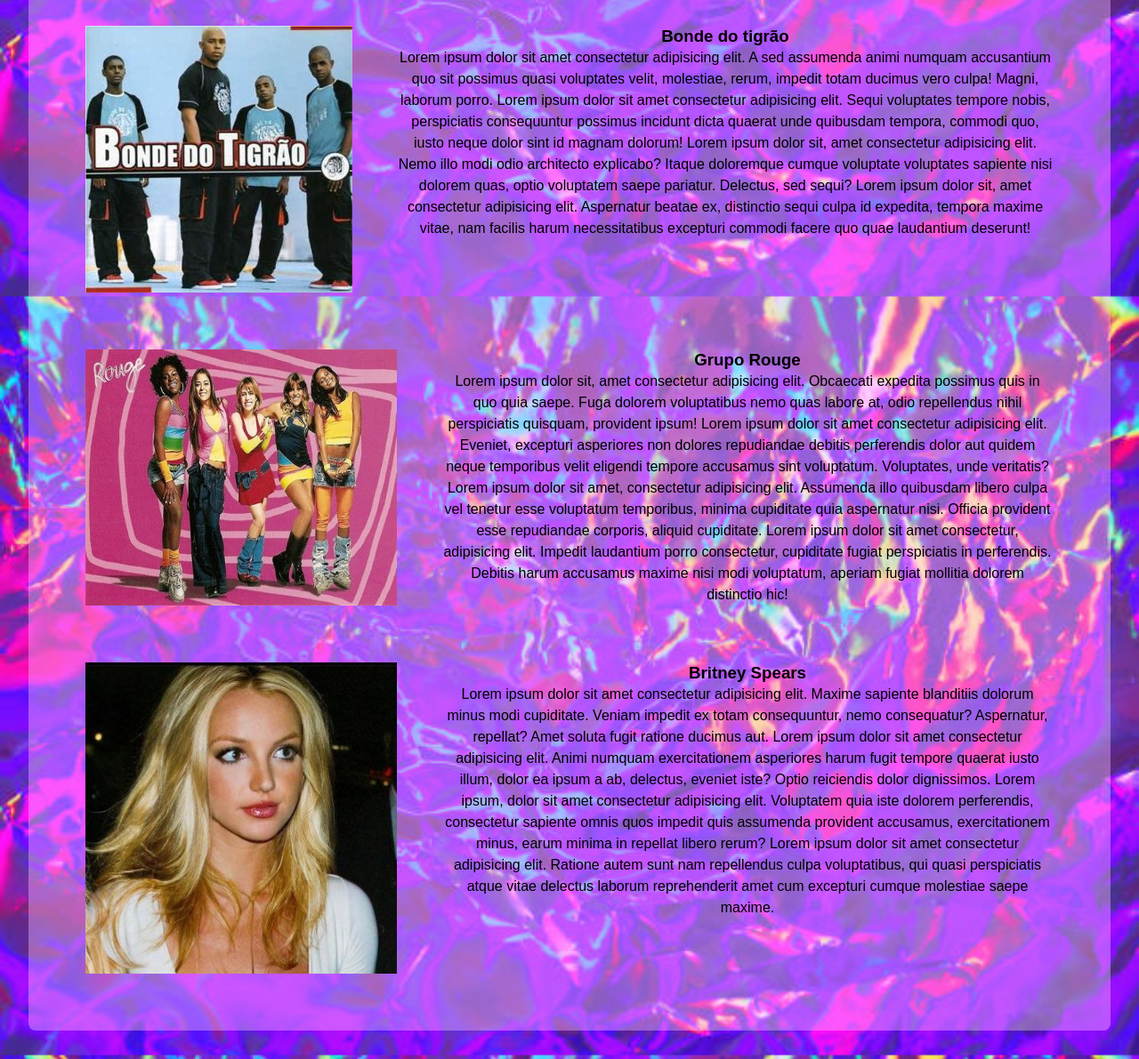
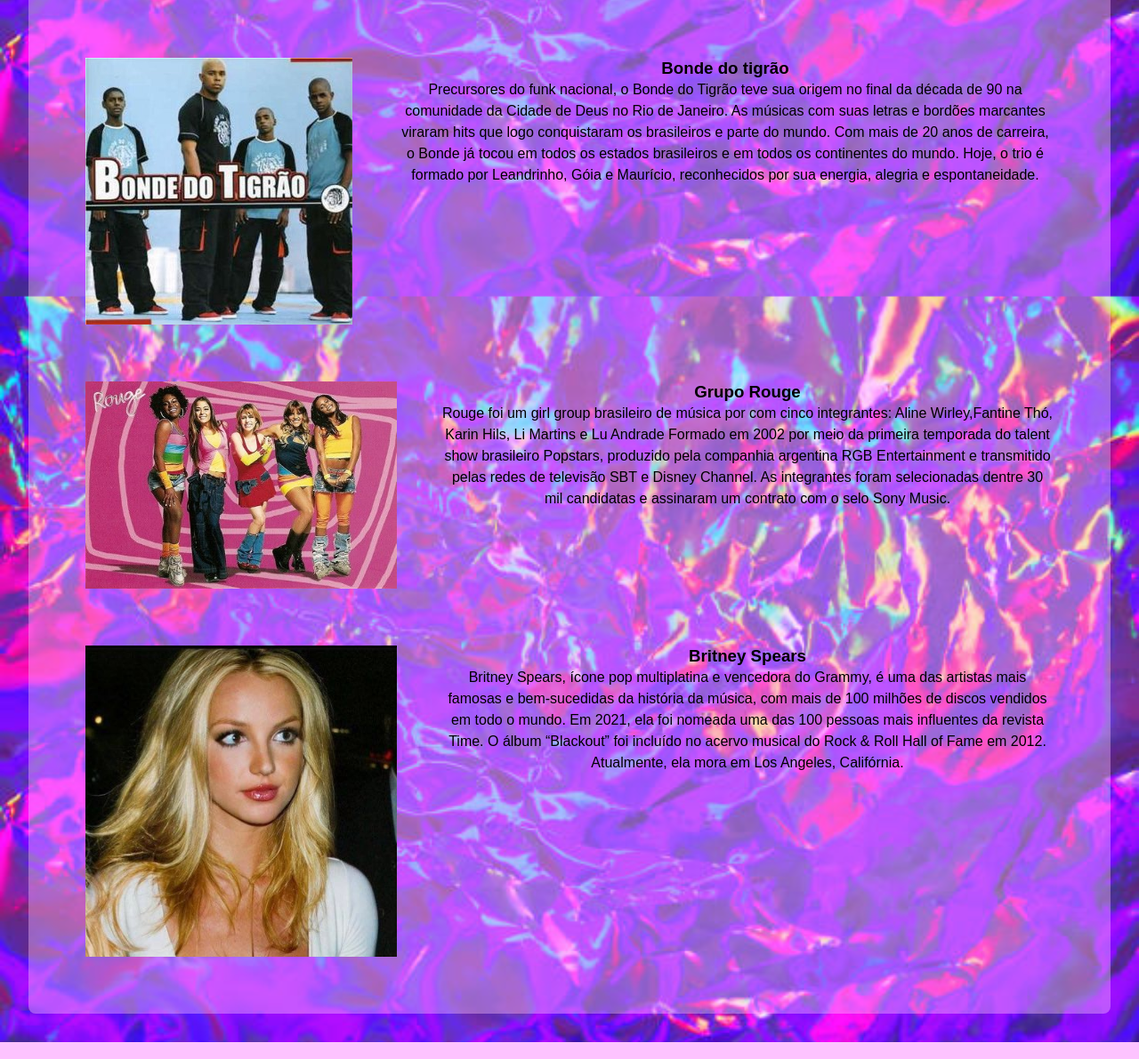
Before and after one commit to Hinyzw/Nostaltech, a plain HTML site: page page2.html in a window 1280 px wide. Shown: the part 520-1711 px from the top of the page at 89% size. Drawn offline with Linux system fonts and the light colour scheme; a web font is replaced by a local one.

Commit message:
page2.html

```diff
--- a/page2.html
+++ b/page2.html
@@ -23,34 +23,34 @@
         <iframe style="border-radius:12px" src="https://open.spotify.com/embed/playlist/0PkTA4ePdSxcg6BnUeQqLF?utm_source=generator&theme=0" width="100%" height="352" frameBorder="0" allowfullscreen="" allow="autoplay; clipboard-write; encrypted-media; fullscreen; picture-in-picture" loading="lazy"></iframe>
         <br>
         <h1>Veja um pouco sobre os artistas</h1>
+        <br>
+        <br>
         <div class="bondedotigrao">
             <img class="imagembondedotigrao" src="images/bonde do tigrão.jpg" alt="">
             <div>
             <h3>Bonde do tigrão</h3>
-            Lorem ipsum dolor sit amet consectetur adipisicing elit. A sed assumenda animi numquam accusantium quo sit possimus quasi voluptates velit, molestiae, rerum, impedit totam ducimus vero culpa! Magni, laborum porro.
-            Lorem ipsum dolor sit amet consectetur adipisicing elit. Sequi voluptates tempore nobis, perspiciatis consequuntur possimus incidunt dicta quaerat unde quibusdam tempora, commodi quo, iusto neque dolor sint id magnam dolorum!
-            Lorem ipsum dolor sit, amet consectetur adipisicing elit. Nemo illo modi odio architecto explicabo? Itaque doloremque cumque voluptate voluptates sapiente nisi dolorem quas, optio voluptatem saepe pariatur. Delectus, sed sequi?
-            Lorem ipsum dolor sit, amet consectetur adipisicing elit. Aspernatur beatae ex, distinctio sequi culpa id expedita, tempora maxime vitae, nam facilis harum necessitatibus excepturi commodi facere quo quae laudantium deserunt!
+
+            Precursores do funk nacional, o Bonde do Tigrão teve sua origem no final da
+            década de 90 na comunidade da Cidade de Deus no Rio de Janeiro.
+             As músicas com suas letras e bordões marcantes viraram hits que logo conquistaram os brasileiros e parte do mundo.
+             Com mais de 20 anos de carreira, o Bonde já
+              tocou em todos os estados brasileiros e em todos os continentes do mundo.
+            Hoje, o trio é formado por Leandrinho, Góia e Maurício, reconhecidos por sua energia,
+             alegria e espontaneidade.
           </div>
         </div>
         <div class="gruporouge">
           <img class="imagemgruporouge" src="images/grupo rouge.jpg" alt="">
           <div>
             <h3>Grupo Rouge</h3>
-            Lorem ipsum dolor sit, amet consectetur adipisicing elit. Obcaecati expedita possimus quis in quo quia saepe. Fuga dolorem voluptatibus nemo quas labore at, odio repellendus nihil perspiciatis quisquam, provident ipsum!
-            Lorem ipsum dolor sit amet consectetur adipisicing elit. Eveniet, excepturi asperiores non dolores repudiandae debitis perferendis dolor aut quidem neque temporibus velit eligendi tempore accusamus sint voluptatum. Voluptates, unde veritatis?
-            Lorem ipsum dolor sit amet, consectetur adipisicing elit. Assumenda illo quibusdam libero culpa vel tenetur esse voluptatum temporibus, minima cupiditate quia aspernatur nisi. Officia provident esse repudiandae corporis, aliquid cupiditate.
-            Lorem ipsum dolor sit amet consectetur, adipisicing elit. Impedit laudantium porro consectetur, cupiditate fugiat perspiciatis in perferendis. Debitis harum accusamus maxime nisi modi voluptatum, aperiam fugiat mollitia dolorem distinctio hic!
+            Rouge foi um girl group brasileiro de música por com cinco integrantes: Aline Wirley,Fantine Thó, Karin Hils, Li Martins e Lu Andrade Formado em 2002 por meio da primeira temporada do talent show brasileiro Popstars, produzido pela companhia argentina RGB Entertainment e transmitido pelas redes de televisão SBT e Disney Channel. As integrantes foram selecionadas dentre 30 mil candidatas e assinaram um contrato com o selo Sony Music.
           </div>
         </div>
         <div class="britneyspears">
           <img class="imagembritneyspears" src="images/britney spears.jpg" alt="">
           <div>
             <h3>Britney Spears</h3>
-            Lorem ipsum dolor sit amet consectetur adipisicing elit. Maxime sapiente blanditiis dolorum minus modi cupiditate. Veniam impedit ex totam consequuntur, nemo consequatur? Aspernatur, repellat? Amet soluta fugit ratione ducimus aut.
-            Lorem ipsum dolor sit amet consectetur adipisicing elit. Animi numquam exercitationem asperiores harum fugit tempore quaerat iusto illum, dolor ea ipsum a ab, delectus, eveniet iste? Optio reiciendis dolor dignissimos.
-            Lorem ipsum, dolor sit amet consectetur adipisicing elit. Voluptatem quia iste dolorem perferendis, consectetur sapiente omnis quos impedit quis assumenda provident accusamus, exercitationem minus, earum minima in repellat libero rerum?
-            Lorem ipsum dolor sit amet consectetur adipisicing elit. Ratione autem sunt nam repellendus culpa voluptatibus, qui quasi perspiciatis atque vitae delectus laborum reprehenderit amet cum excepturi cumque molestiae saepe maxime.
+            Britney Spears, ícone pop multiplatina e vencedora do Grammy, é uma das artistas mais famosas e bem-sucedidas da história da música, com mais de 100 milhões de discos vendidos em todo o mundo. Em 2021, ela foi nomeada uma das 100 pessoas mais influentes da revista Time. O álbum “Blackout” foi incluído no acervo musical do Rock & Roll Hall of Fame em 2012. Atualmente, ela mora em Los Angeles, Califórnia.
           </div>
         </div>
       </main>
```
